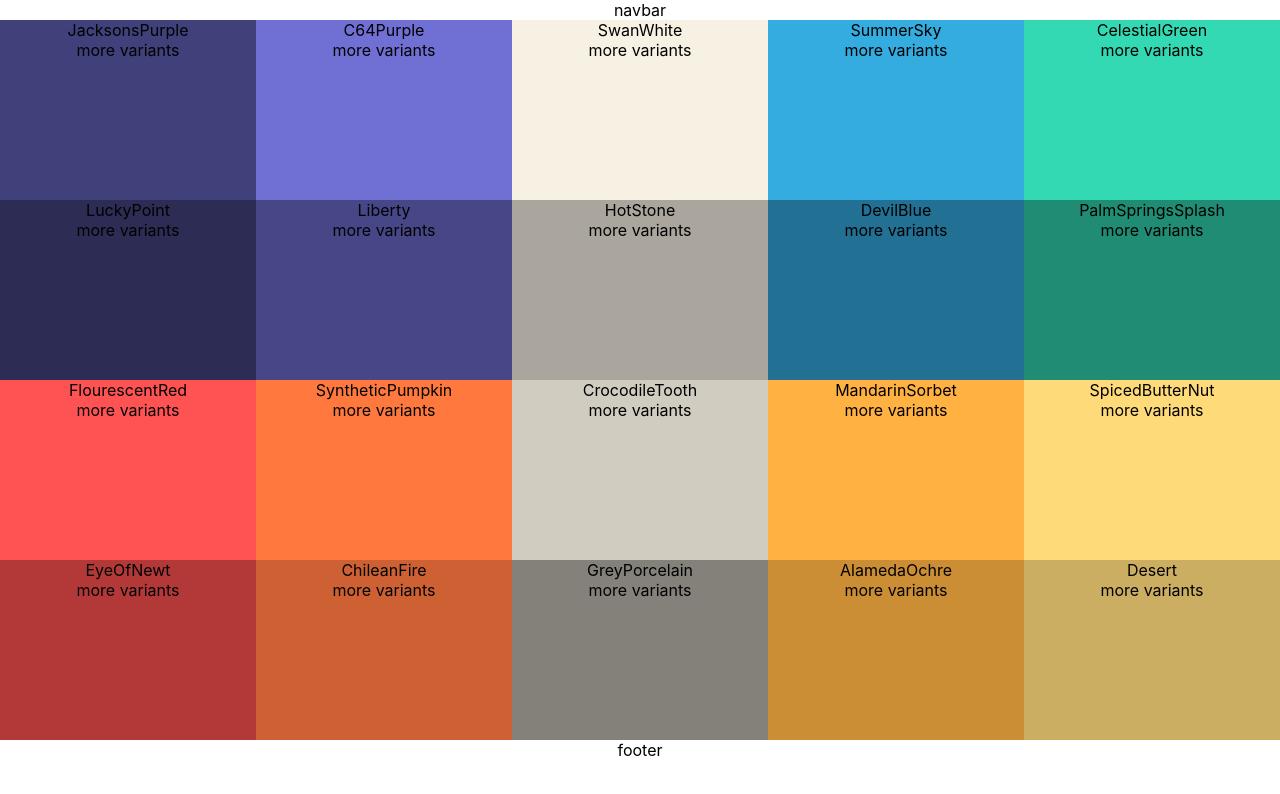
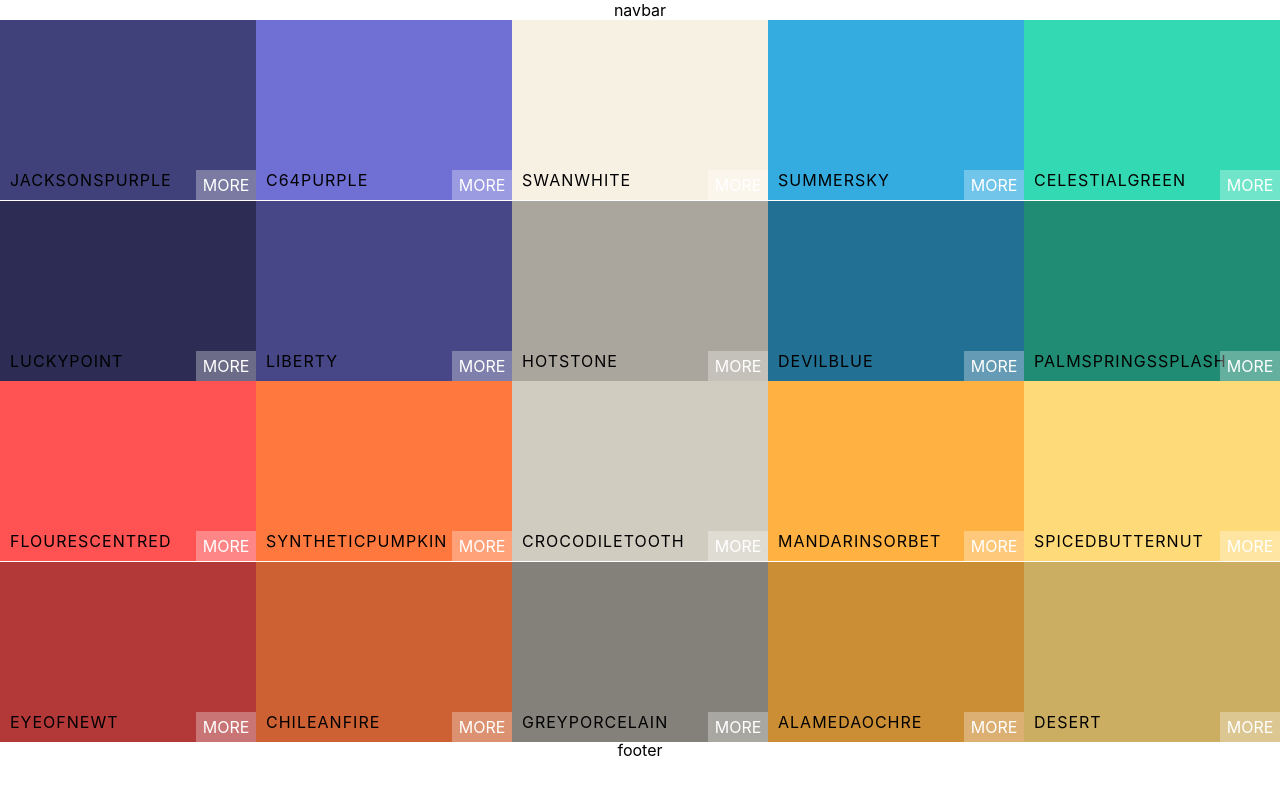
Before and after one commit to lokeam/colorPalette, a React (Create React App) app: page / in a window 1280 px wide. Shown: the top 794 px of the page. Built offline with nearby package versions, Linux system fonts and the light colour scheme.

Commit message:
feat: implement copy to clipboard functionality

```diff
--- a/package.json
+++ b/package.json
@@ -8,6 +8,7 @@
     "@testing-library/user-event": "^7.1.2",
     "node-sass": "^4.13.0",
     "react": "^16.12.0",
+    "react-copy-to-clipboard": "^5.0.2",
     "react-dom": "^16.12.0",
     "react-scripts": "3.3.0"
   },
--- a/src/components/ColorBox/ColorBox.component.jsx
+++ b/src/components/ColorBox/ColorBox.component.jsx
@@ -1,14 +1,23 @@
 import React, { Component } from 'react';
+import { CopyToClipboard } from 'react-copy-to-clipboard';
 import './ColorBox.styles.scss';
 
 class ColorBox extends Component {
 
   render() {
+    const { name, background } = this.props;
     return (
-      <div style={{background: this.props.background}} className="colorBox">
-        <span>{ this.props.name }</span>
-        <div>more variants</div>
-      </div>
+      <CopyToClipboard text={ background }>
+        <div style={{background: background }} className="colorBox">
+          <div className="colorBox__copy-container">
+            <div className="colorBox__content">
+              <span>{ name }</span>
+            </div>
+            <button className="colorBox__copy-button">copy</button>
+          </div>
+          <span className="colorBox__see-more">More variants</span>
+        </div>
+      </CopyToClipboard>
     );
   }
 }
--- a/src/components/ColorBox/ColorBox.styles.scss
+++ b/src/components/ColorBox/ColorBox.styles.scss
@@ -5,4 +5,57 @@
  display: inline-block;
  position: relative;
  cursor: pointer;
+ margin-bottom: -3.5px;
+
+  &:hover .colorBox__copy-button{
+    opacity: 1;
+    transition: 0.2s;
+  }
+
+  &__content {
+    position: absolute;
+    padding: 10px;
+    width: 100%;
+    left: 0;
+    bottom: 0;
+    color: #000;
+    letter-spacing: 1px;
+    text-transform: uppercase;
+    text-align: left;
+    size: 12px;
+  }
+
+  &__see-more {
+    background: rgba(255,255,255, 0.3);
+    position: absolute;
+    border: none;
+    right: 0;
+    bottom: 0;
+    color: #fff;
+    width: 60px;
+    height: 30px;
+    text-align: center;
+    line-height: 30px;
+    text-transform: uppercase;
+  }
+
+  &__copy-button {
+    width: 100px;
+    height: 30px;
+    position: absolute;
+    // clean all this up with flexbox
+    top: 50%;
+    left: 50%;
+    margin-left: -50px;
+    margin-top: 15px;
+    text-align: center;
+    outline: none;
+    background: rgba(255, 255, 255, 0.3);
+    font-size: 1rem;
+    line-height: 30px;
+    color: #fff;
+    text-transform: uppercase;
+    border: none;
+    opacity: 0;
+  }
 }
```
Also changed, not shown: 1 other file (tests, documents, lock files or other folders).
